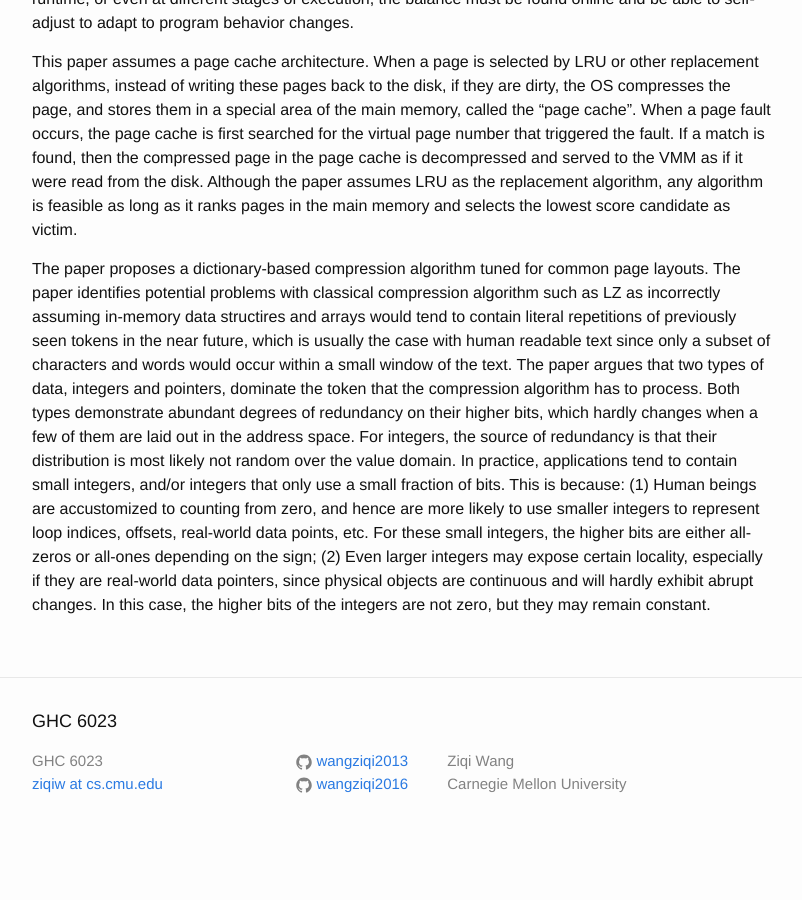
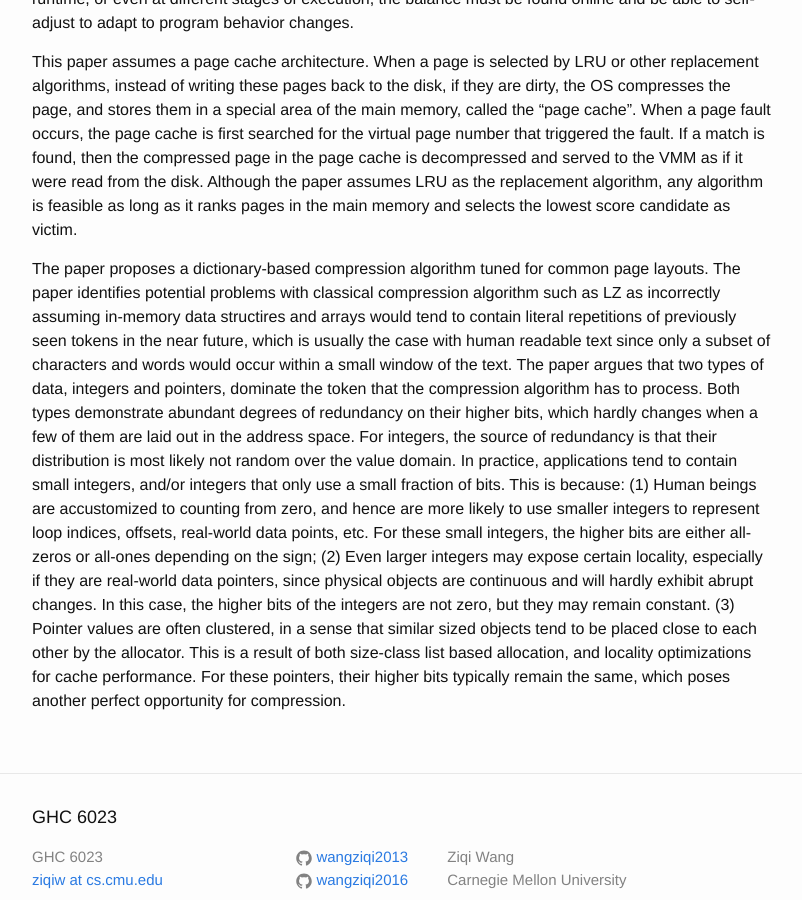
Before and after one commit to wangziqi2013/wangziqi2013.github.io, a Jekyll site: the page built from _posts/2020-07-24-the-case-for-compressed-caching-in-vms.markdown, in a window 1280 px wide and 900 px high, scrolled down 880 px. Shown: the whole window, without its empty margins (238-1040 px from the left). Built offline with Jekyll 4.4.1, drawn with Linux system fonts in a browser that asks for light colours; before the commit the page ends 1735 px from its top, so only the background shows below that.

Commit message:
Adding pointer

```diff
--- a/_posts/2020-07-24-the-case-for-compressed-caching-in-vms.markdown
+++ b/_posts/2020-07-24-the-case-for-compressed-caching-in-vms.markdown
@@ -49,3 +49,6 @@ likely to use smaller integers to represent loop indices, offsets, real-world da
 the higher bits are either all-zeros or all-ones depending on the sign; (2) Even larger integers may expose certain locality,
 especially if they are real-world data pointers, since physical objects are continuous and will hardly exhibit abrupt changes.
 In this case, the higher bits of the integers are not zero, but they may remain constant.
+(3) Pointer values are often clustered, in a sense that similar sized objects tend to be placed close to each other by
+the allocator. This is a result of both size-class list based allocation, and locality optimizations for cache performance.
+For these pointers, their higher bits typically remain the same, which poses another perfect opportunity for compression.
```
